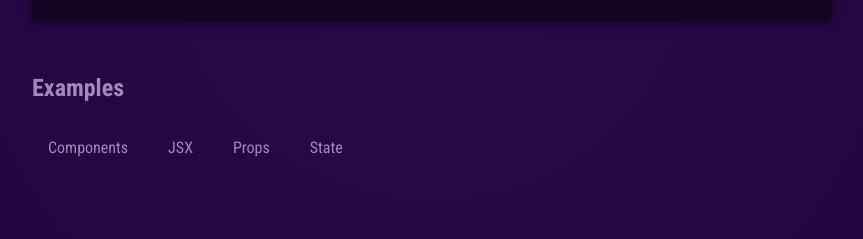
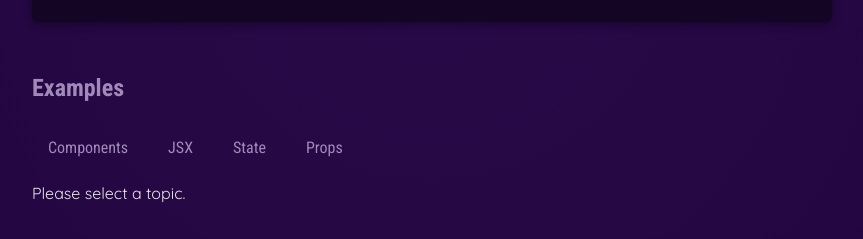
Before and after one commit to tejaswi-kariya/react-pocs, a React (Vite) app in the folder starting-project/: page / in a window 1280 px wide. Shown: the part 705-944 px from the top of the page, without its empty margins (208-1071 px from the left). Built offline with nearby package versions, Linux system fonts and the light colour scheme.

Commit message:
splitting components

```diff
--- a/starting-project/src/App.jsx
+++ b/starting-project/src/App.jsx
@@ -4,6 +4,11 @@
 import Header from './components/Header.jsx';
 import CoreConcept from './components/CoreConcept.jsx';
 import TabButton from './components/TabButton.jsx';
+import { useState } from 'react';
+import { EXAMPLES } from './data.js';
+import CoreConcepts from './components/CoreConcepts.jsx';
+import Example from './components/Examples.jsx';
+import Examples from './components/Examples.jsx';
 
 
 
@@ -39,38 +44,18 @@
 
 
 function App() {
+
+
   return (
-    <div>
+    <>                 {/* use of fragment */}
       <Header />     {/* calling Header component here */}
       <main>
-         <section id="core-concepts">
-          <h2>Core Concepts</h2>
-          <ul>
-            {/* <CoreConcept
-              title="Components"
-              description="The core UI building block."
-              image={componentsImg}
-            /> */}
-            <CoreConcept title={CORE_CONCEPTS[0].title}
-              description={CORE_CONCEPTS[0].description}
-              image={CORE_CONCEPTS[0].image} />
-            <CoreConcept {...CORE_CONCEPTS[1]} />    {/* spread operator */}
-            <CoreConcept {...CORE_CONCEPTS[2]}/>
-            <CoreConcept {...CORE_CONCEPTS[3]}/>
-          </ul>
-        </section>
-        <section id="examples">
-           <h2>Examples</h2>
-          <menu>
-            <TabButton>Components</TabButton>                    {/* Using children */}
-            <TabButton>JSX</TabButton>
-            <TabButton>Props</TabButton>
-            <TabButton>State</TabButton>
-          </menu>
-          {/* <TabButton label="Components"></TabButton> */}    {/* Using Attribute */}
-        </section>
+         <CoreConcepts />
+
+         <Examples />
+
       </main>
-    </div>
+    </>
   );
 }
 
--- /dev/null
+++ b/starting-project/src/components/CoreConcepts.jsx
@@ -0,0 +1,26 @@
+import { CORE_CONCEPTS } from "../data"
+import CoreConcept from "./CoreConcept"
+
+export default function CoreConcepts (){
+    return (
+        <section id="core-concepts">
+                  <h2>Core Concepts</h2>
+                  <ul>
+                    {/* <CoreConcept
+                      title="Components"
+                      description="The core UI building block."
+                      image={componentsImg}
+                    /> */}
+                  {/*   <CoreConcept title={CORE_CONCEPTS[0].title}
+                      description={CORE_CONCEPTS[0].description}
+                      image={CORE_CONCEPTS[0].image} />
+                    <CoreConcept {...CORE_CONCEPTS[1]} />    spread operator
+                    <CoreConcept {...CORE_CONCEPTS[2]}/>
+                    <CoreConcept {...CORE_CONCEPTS[3]}/> */}
+                    {CORE_CONCEPTS.map((conceptItem) => (
+                      <CoreConcept key={conceptItem.title} {...conceptItem} />
+                    ))}
+                  </ul>
+                </section>
+    )
+}
--- /dev/null
+++ b/starting-project/src/components/Examples.jsx
@@ -0,0 +1,55 @@
+import TabButton from "./TabButton";
+import { useState } from "react";
+import { EXAMPLES } from "../data";
+
+
+
+export default function Example (){
+
+    const [selectedTopic , setSelectedTopic ] = useState()
+
+      function handleSelect(selectedButton){
+       setSelectedTopic(selectedButton)
+      }
+
+      let tabContent = <p>Please select a topic.</p>;
+
+       if (selectedTopic) {
+        tabContent = (
+          <div id="tab-content">
+            <h3>{EXAMPLES[selectedTopic].title}</h3>
+            <p>{EXAMPLES[selectedTopic].description}</p>
+            <pre>
+              <code>{EXAMPLES[selectedTopic].code}</code>
+            </pre>
+          </div>
+        );
+      }
+
+
+    return (
+        <section id="examples">
+           <h2>Examples</h2>
+          <menu>
+            <TabButton onSelect={() => handleSelect("components")}  isSelected={selectedTopic === 'components'}>
+              Components</TabButton>                    {/* Using children */}
+            <TabButton onSelect={() => handleSelect("jsx")}  isSelected={selectedTopic === 'jsx'}>
+              JSX</TabButton>
+            <TabButton onSelect={() => handleSelect("state")} isSelected={selectedTopic === 'state'}>
+              State</TabButton>
+              <TabButton isSelected={selectedTopic === 'props'} onSelect={() => handleSelect('props')}>
+              Props
+            </TabButton>
+          </menu>
+          {/* <TabButton label="Components"></TabButton> */}    {/* Using label  Attribute */}
+          {/* <div id="tab-content">
+            <h3>{EXAMPLES[selectedTopic].title}</h3>
+            <p>{EXAMPLES[selectedTopic].description}</p>
+            <pre>
+              <code>{EXAMPLES[selectedTopic].code}</code>
+            </pre>
+          </div> */}
+          {tabContent}
+        </section>
+    )
+}
--- a/starting-project/src/components/TabButton.jsx
+++ b/starting-project/src/components/TabButton.jsx
@@ -8,14 +8,17 @@
     return (<button>{label}</button>)
 } */
 
-    export default function TabButton ({children}){
+    export default function TabButton ({children, onSelect, isSelected}){
 
-        function handleClick (){
+        /* function handleClick (){
             console.log("Hello")
-        }
+        } */
 
      return (
-     <button onClick={handleClick}>{children}</button>    /*  calling function as value  when click on button*/
-     )
+      <li>
+      <button onClick={onSelect} className={isSelected ? 'active' : undefined}>{children}</button>
+      </li>
+     /* <button onClick={handleClick}>{children}</button>  */  /*  calling function as value  when click on button*/
+    )
 
 }
--- a/starting-project/src/data.js
+++ b/starting-project/src/data.js
@@ -29,3 +29,54 @@
       'React-managed data which, when changed, causes the component to re-render & the UI to update.',
   },
 ];
+
+export const EXAMPLES = {
+  components: {
+    title: 'Components',
+    description:
+      'Components are the building blocks of React applications. A component is a self-contained module (HTML + optional CSS + JS) that renders some output.',
+    code: `
+function Welcome() {
+  return <h1>Hello, World!</h1>;
+}`,
+  },
+  jsx: {
+    title: 'JSX',
+    description:
+      'JSX is a syntax extension to JavaScript. It is similar to a template language, but it has full power of JavaScript (e.g., it may output dynamic content).',
+    code: `
+<div>
+  <h1>Welcome {userName}</h1>
+  <p>Time to learn React!</p>
+</div>`,
+  },
+  props: {
+    title: 'Props',
+    description:
+      'Components accept arbitrary inputs called props. They are like function arguments.',
+    code: `
+function Welcome(props) {
+  return <h1>Hello, {props.name}</h1>;
+}`,
+  },
+  state: {
+    title: 'State',
+    description:
+      'State allows React components to change their output over time in response to user actions, network responses, and anything else.',
+    code: `
+function Counter() {
+  const [isVisible, setIsVisible] = useState(false);
+
+  function handleClick() {
+    setIsVisible(true);
+  }
+
+  return (
+    <div>
+      <button onClick={handleClick}>Show Details</button>
+      {isVisible && <p>Amazing details!</p>}
+    </div>
+  );
+}`,
+  },
+};
```
